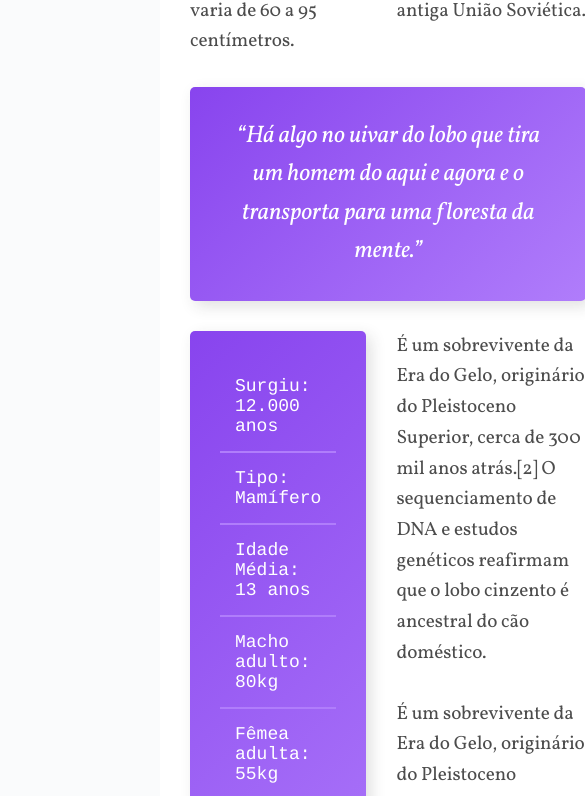
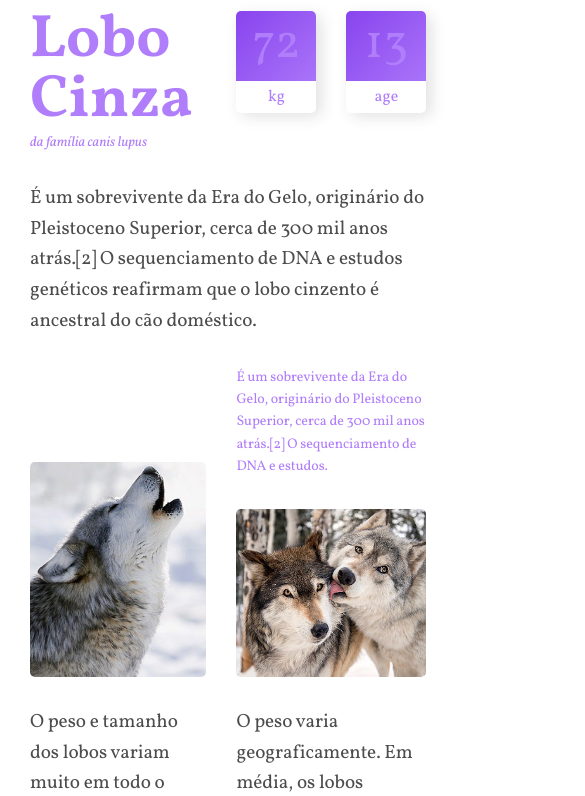
Before and after one commit to natyvit/projeto_wildbeast, a plain HTML site: page index.html in a window 390 px wide. Shown: the part 1204-2000 px from the top of the page, 585 px wide, since content can reach past the window. Drawn offline with Linux system fonts and the light colour scheme.

Commit message:
Responsividade da estrutura geral do grid

```diff
--- a/css/content.css
+++ b/css/content.css
@@ -54,6 +54,7 @@ p {
 
 .citacao,
 .atributos {
+  align-self: start;
   padding: 1.875rem;
   border-radius: 0.3125rem;
   box-shadow: 5px 5px 15px 0px rgba(44, 44, 44, 0.15);
--- a/css/estrutura.css
+++ b/css/estrutura.css
@@ -26,3 +26,25 @@
 .footer {
   grid-area: footer;
 }
+
+@media (max-width: 1200px) {
+  .estrutura {
+    grid-template-areas:
+      "header header header"
+      "sidenav content content"
+      "sidenav anuncios anuncios"
+      "footer footer footer";
+  }
+}
+
+@media (max-width: 760px) {
+  .estrutura {
+    grid-template-columns: 100%;
+    grid-template-areas:
+      "header"
+      "sidenav"
+      "content"
+      "anuncios"
+      "footer";
+  }
+}
```
